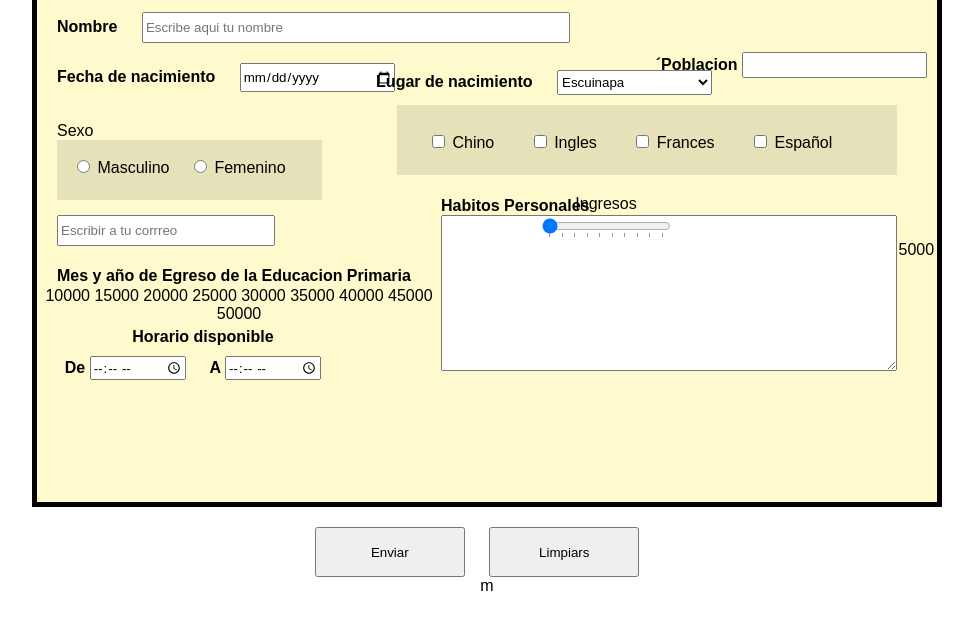
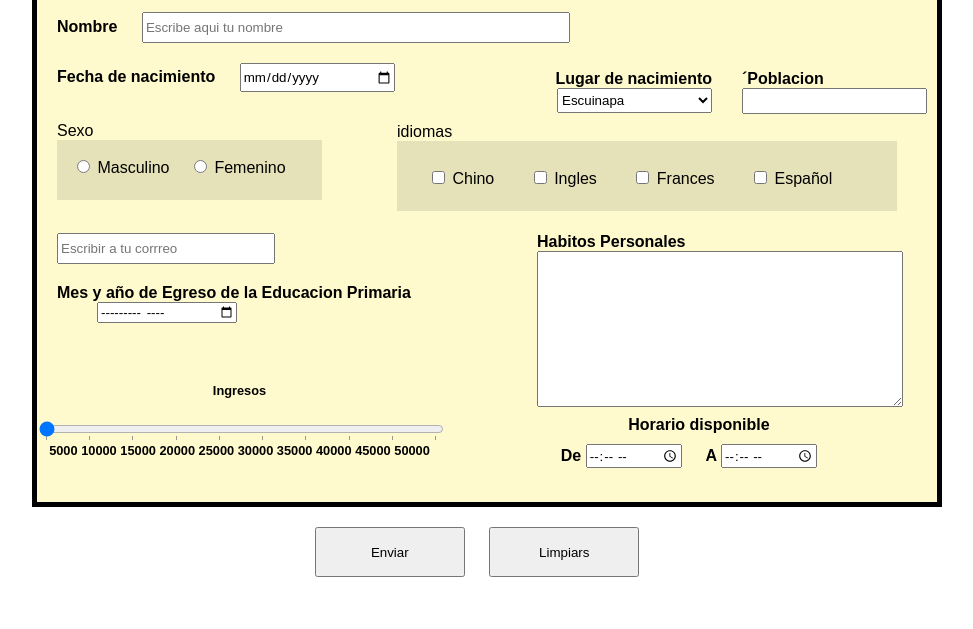
Before and after one commit to bernardoRG1/PRW, a plain HTML site: page html/prac05.html in a window 1280 px wide. Shown: the part 129-758 px from the top of the page, without its empty margins (153-1126 px from the left). Drawn offline with Linux system fonts and the light colour scheme.

Commit message:
se creo la hoja de estilo

```diff
--- a/css/formEstilos.css
+++ b/css/formEstilos.css
@@ -49,7 +49,11 @@ h1 {
    height: 25px;
 }
 
+.lugarNacimiento label {
+   display: inline-block;
+}
 .lugarNacimiento {
+
    font-weight: bold;
    text-align: right;
    margin-top: -130px;
@@ -131,6 +135,7 @@ h1 {
    padding-right: 300px;
    padding-left: 20px;
    font-weight: bold;
+   width: 40%;
 }
 
 
@@ -139,15 +144,17 @@ h1 {
 }
 
 .habitos {
+
    margin-right: 40px;
    text-align: left;
    float: right;
    margin-top: -90px;
    font-weight: bold;
+   width: 40%;
 }
 
 .habitos textarea {
-   width: 450px;
+   width: 100%;
 
 }
 
@@ -156,11 +163,13 @@ h1 {
    float: left;
    margin-top: 60px;
    font-weight: bold;
+   font-size: .8rem;
+   width: 45%;
 }
 
 .ingresos input {
    margin-top: 20px;
-   width: 400px;
+   width: 100%;
 }
 
 #datosList {
--- a/html/prac05.html
+++ b/html/prac05.html
@@ -31,7 +31,7 @@
          </div>
 
          <div class="lugarNacimiento">
-            <label for="lugarNacimiento">Lugar de nacimiento</label>
+            <label for="lugarNacimiento">Lugar de nacimiento</label> <br>
             <select name="lugar de nacimiento" id="lugarNacimiento">
                <option value="Escuinapa">Escuinapa</option>
                <option value="Rosario">Rosario</option>
@@ -49,11 +49,12 @@
          </div>
 
          <div class="poblacion">
-            <label for="poblacion">´Poblacion</label>
+            <label for="poblacion">´Poblacion</label> <br>
             <input type="text" name="poblacion" id="poblacion" required>
          </div>
 
          <div class="idiomas">
+            <label for="idiomas">idiomas</label>
             <li>
                <input type="checkbox" name="idioma" id="chino" value="chino">
                <label for="chino">Chino</label>
@@ -82,10 +83,10 @@
             </textarea>
          </div>
 
-         <div class="ingreso">
+         <div class="ingresos">
 
             <label for="ingresos">Ingresos</label> <br>
-            <input type="range" name="ingreso" id="ingreso" list="ingresoList" min="5000" max="50000" value="5000">
+            <input type="range" name="ingresos" id="ingresso" list="ingresoList" min="5000" max="50000" value="5000">
             <datalist id="ingresoList">
                <option value="5000">5000</option>
                <option value="10000">10000</option>
@@ -120,4 +121,4 @@
 
    </form>
 </body>
-</html>m
+</html>
```
Also changed, not shown: index.html (+6 -1 lines).
